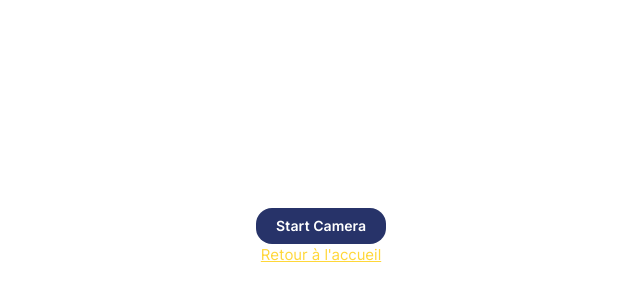
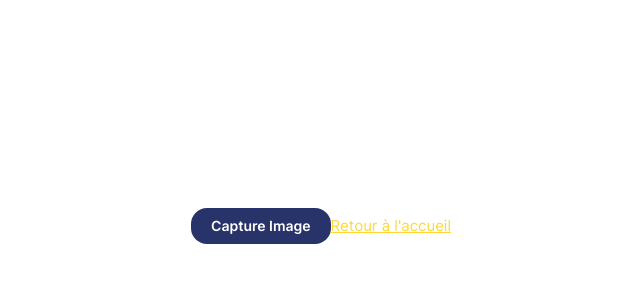
Before and after one commit to Andriamahay11master/notewise, a React (Vite) app: page /capture in a window 1280 px wide. Shown: the part 24-324 px from the top of the page, without its empty margins (319-959 px from the left). Built offline with nearby package versions, Linux system fonts and the light colour scheme; no server answers.

Commit message:
revert modif

```diff
--- a/src/components/capture/CaptureButton.tsx
+++ b/src/components/capture/CaptureButton.tsx
@@ -1,83 +1,59 @@
-import { useRef, useState, useEffect } from 'react';
+import{ useState } from 'react';
 
 interface CaptureButtonProps {
-  onCapture: (imageData: string) => void;
+    onCapture: (imageData: string) => void;
 }
+const CaptureButton = ({ onCapture } : CaptureButtonProps) => {
+  const [isCapturing, setIsCapturing] = useState(false);
 
-const CaptureButton = ({ onCapture }: CaptureButtonProps) => {
-  const videoRef = useRef<HTMLVideoElement | null>(null);
-  const [isCameraOn, setIsCameraOn] = useState(false);
+  // Fonction pour capturer une image
+  const handleCapture = async () => {
+    try {
+      setIsCapturing(true);
 
-  // Activer la caméra quand le composant est monté
-  useEffect(() => {
-    const enableCamera = async () => {
-      try {
-        const stream = await navigator.mediaDevices.getUserMedia({
-          video: { facingMode: 'environment' } // caméra arrière
-        });
-        if (videoRef.current) {
-          videoRef.current.srcObject = stream;
-          setIsCameraOn(true);
+      // Vérifie si le navigateur supporte la caméra
+      if (!navigator.mediaDevices || !navigator.mediaDevices.getUserMedia) {
+        alert("Camera not supported on this device.");
+        setIsCapturing(false);
+        return;
+      }
+
+      // Accède à la caméra de l'appareil
+      const stream = await navigator.mediaDevices.getUserMedia({ video: true });
+      const video = document.createElement('video');
+      video.srcObject = stream;
+      await video.play();
+
+      // Capture l'image
+      const canvas = document.createElement('canvas');
+      canvas.width = video.videoWidth;
+      canvas.height = video.videoHeight;
+      const ctx = canvas.getContext('2d');
+        if (ctx) {
+            ctx.drawImage(video, 0, 0, canvas.width, canvas.height);
         }
-      } catch (error) {
-        console.error("Camera access error:", error);
-        alert("Unable to access the camera.");
-      }
-    };
 
-    enableCamera();
+      // Arrête la caméra
+      stream.getTracks().forEach(track => track.stop());
 
-    // Désactiver la caméra quand le composant est démonté
-    return () => {
-      if (videoRef.current && videoRef.current.srcObject) {
-        (videoRef.current.srcObject as MediaStream)
-          .getTracks()
-          .forEach(track => track.stop());
-      }
-    };
-  }, []);
+      // Convertit l'image en data URL (base64) pour traitement OCR
+      const imageData = canvas.toDataURL('image/png');
+      onCapture(imageData); // Envoie l'image capturée au composant parent
 
-  // Fonction de capture d'image
-  const handleCapture = () => {
-    if (!videoRef.current) return;
-
-    // Créer un canvas pour capturer l'image du flux vidéo
-    const canvas = document.createElement('canvas');
-    canvas.width = videoRef.current.videoWidth;
-    canvas.height = videoRef.current.videoHeight;
-    const ctx = canvas.getContext('2d');
-    if (ctx) {
-      ctx.drawImage(videoRef.current, 0, 0, canvas.width, canvas.height);
+    } catch (error) {
+      console.error("Error capturing image:", error);
+    } finally {
+      setIsCapturing(false);
     }
-
-    // Convertir l'image en data URL (base64) pour un traitement ultérieur
-    const imageData = canvas.toDataURL('image/png');
-    onCapture(imageData);
-
-    // Désactiver la caméra après capture
-    if (videoRef.current.srcObject) {
-      (videoRef.current.srcObject as MediaStream)
-        .getTracks()
-        .forEach(track => track.stop());
-    }
-    setIsCameraOn(false);
   };
 
   return (
-    <div>
-      {isCameraOn ? (
-        <div>
-          <video ref={videoRef} autoPlay playsInline style={{ width: '100%', maxHeight: '300px' }} />
-          <button className="btn btn-primary" onClick={handleCapture}>
-            Take Photo
-          </button>
-        </div>
-      ) : (
-        <button className="btn btn-primary" onClick={() => setIsCameraOn(true)}>
-          Start Camera
+    <>
+        <button className="btn btn-primary" onClick={handleCapture} disabled={isCapturing}>
+      {isCapturing ? 'Capturing...' : 'Capture Image'}
         </button>
-      )}
-    </div>
+    </>
+
   );
 };
 
```
